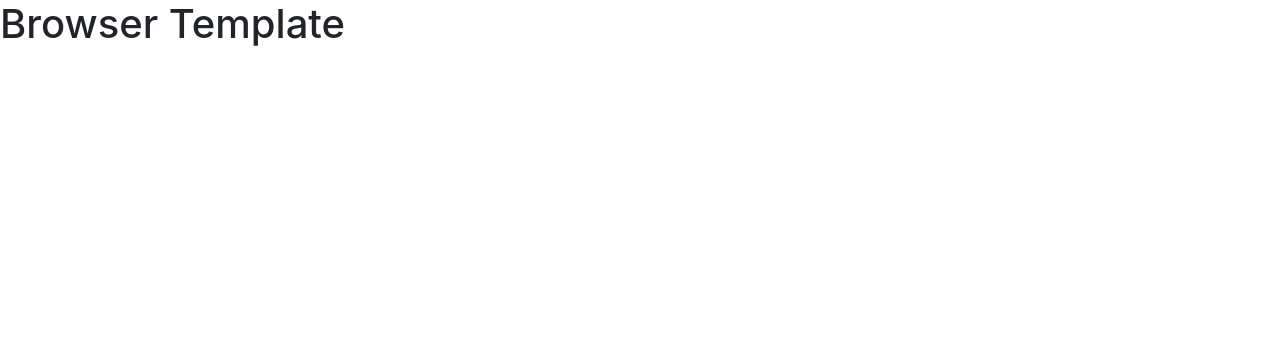
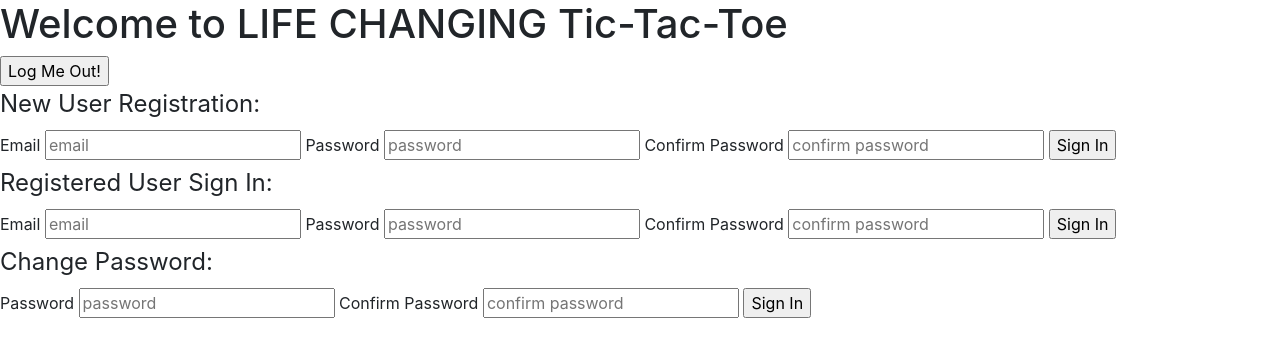
Before and after one commit to milescogan92/MDCTicTacToe-client, a website built with webpack: page index.html in a window 1280 px wide. Built offline with nearby package versions, Linux system fonts and the light colour scheme.

Commit message:
Miles commit at 2:17pm on Thurs, 8/27
Created the api, events, and ui.js files (blank right now)
Created curl scripts for new user, sign in, and change password

Note: change password curl script does not work yet.  IDK why.

Also made changes to index.html including a signout button and user fields

```diff
--- /dev/null
+++ b/assets/scripts/events.js
@@ -0,0 +1 @@
+'use strict'
--- a/index.html
+++ b/index.html
@@ -12,6 +12,55 @@
       <script src="public/application.js" type="text/javascript" charset="utf-8" defer></script>
     </head>
     <body>
-      <h1>Browser Template</h1>
+      <h1>Welcome to LIFE CHANGING Tic-Tac-Toe</h1>
+
+      <input type='button' id-'logout' value='Log Me Out!'>
+
+      <form id='new-user-form'>
+        <fieldset>
+          <legend>New User Registration:</legend>
+
+            <label for='new-user-email'>Email</label>
+            <input id='new-user-email' type='text' placeholder='email' name='credentials[email]'>
+
+            <label for='new-user-password'>Password</label>
+            <input id='new-user-password' type='password' placeholder='password' name='credentials[password]'>
+
+            <label for='new-user-password_confirmation'>Confirm Password</label>
+            <input id='new-user-password_confirmation' type='password' placeholder='confirm password' name='credentials[password_confirmation]'>
+
+            <input type='submit' value='Sign In'>
+        </fieldset>
+      </form>
+
+      <form id='reg-user-form'>
+        <fieldset>
+          <legend>Registered User Sign In:</legend>
+
+            <label for='reg-user-email'>Email</label>
+            <input id='reg-user-email' type='text' placeholder='email' name='credentials[email]'>
+
+            <label for='reg-user-password'>Password</label>
+            <input id='reg-user-password' type='password' placeholder='password' name='credentials[password]'>
+
+            <label for='reg-user-password_confirmation'>Confirm Password</label>
+            <input id='reg-user-password_confirmation' type='password' placeholder='confirm password' name='credentials[password_confirmation]'>
+
+            <input type='submit' value='Sign In'>
+        </fieldset>
+
+        <form id='change-password-form'>
+          <fieldset>
+            <legend>Change Password:</legend>
+
+              <label for='change-password-password'>Password</label>
+              <input id='change-password-password' type='password' placeholder='password' name='credentials[password]'>
+
+              <label for='change-password-password_confirmation'>Confirm Password</label>
+              <input id='change-password-password_confirmation' type='password' placeholder='confirm password' name='credentials[password_confirmation]'>
+
+              <input type='submit' value='Sign In'>
+          </fieldset>
+      </form>
     </body>
 </html>
```
Also changed, not shown: assets/scripts/api.js (added), assets/scripts/ui.js (added), 3 other files.
